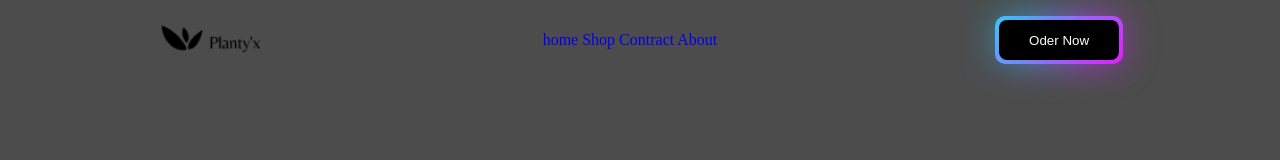
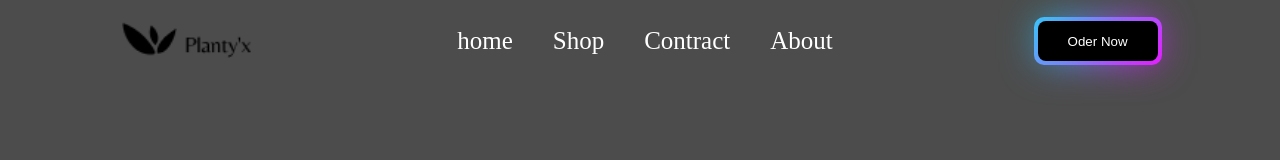
Before and after one commit to Rakib-Hassan-web/navbar-makig-, a plain HTML site: page index.html in a window 1280 px wide. Drawn offline with Linux system fonts and the light colour scheme.

Commit message:
logo hover

```diff
--- a/css/style.css
+++ b/css/style.css
@@ -29,10 +29,33 @@ justify-content: space-around;
 }
 
 .logo {
-    width: 100px;
+    width: 130px;
+    transition: all linear .4s;
+}
+.logo:hover{
+
+    transform: scale(1.2);
+    /* background: #ded6df !important;
+    box-shadow: rgba(100, 100, 111, 0.2) 0px 7px 29px 0px;
+    border-radius: 5px; */
 }
 
 
+.navitems {
+
+
+    display: flex;
+    gap: 40px;
+    flex-direction: row;
+
+}
+
+
+.navitems a{
+
+    font-size: 25px;
+    color: white;
+}
 
 
 
```
